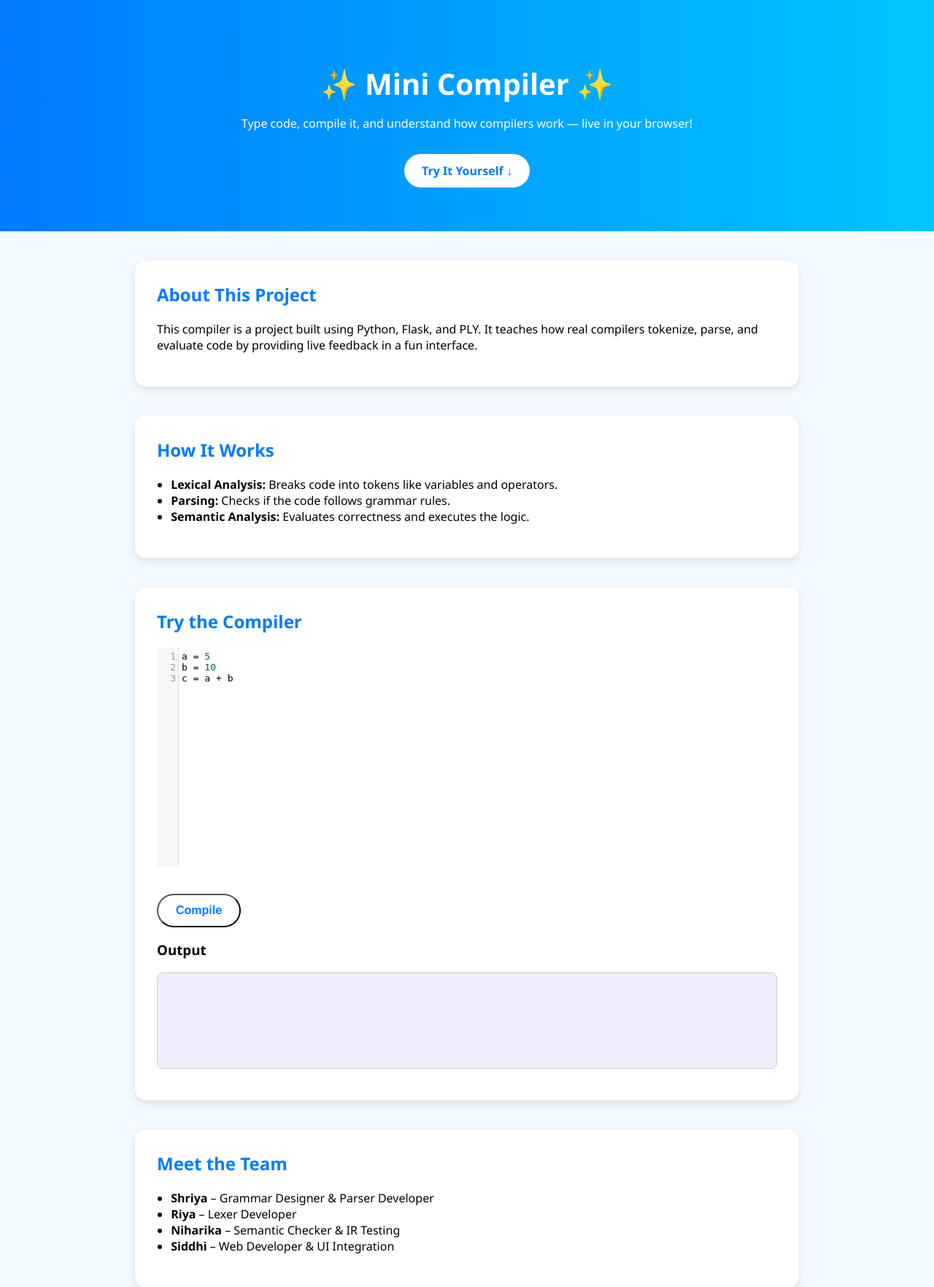
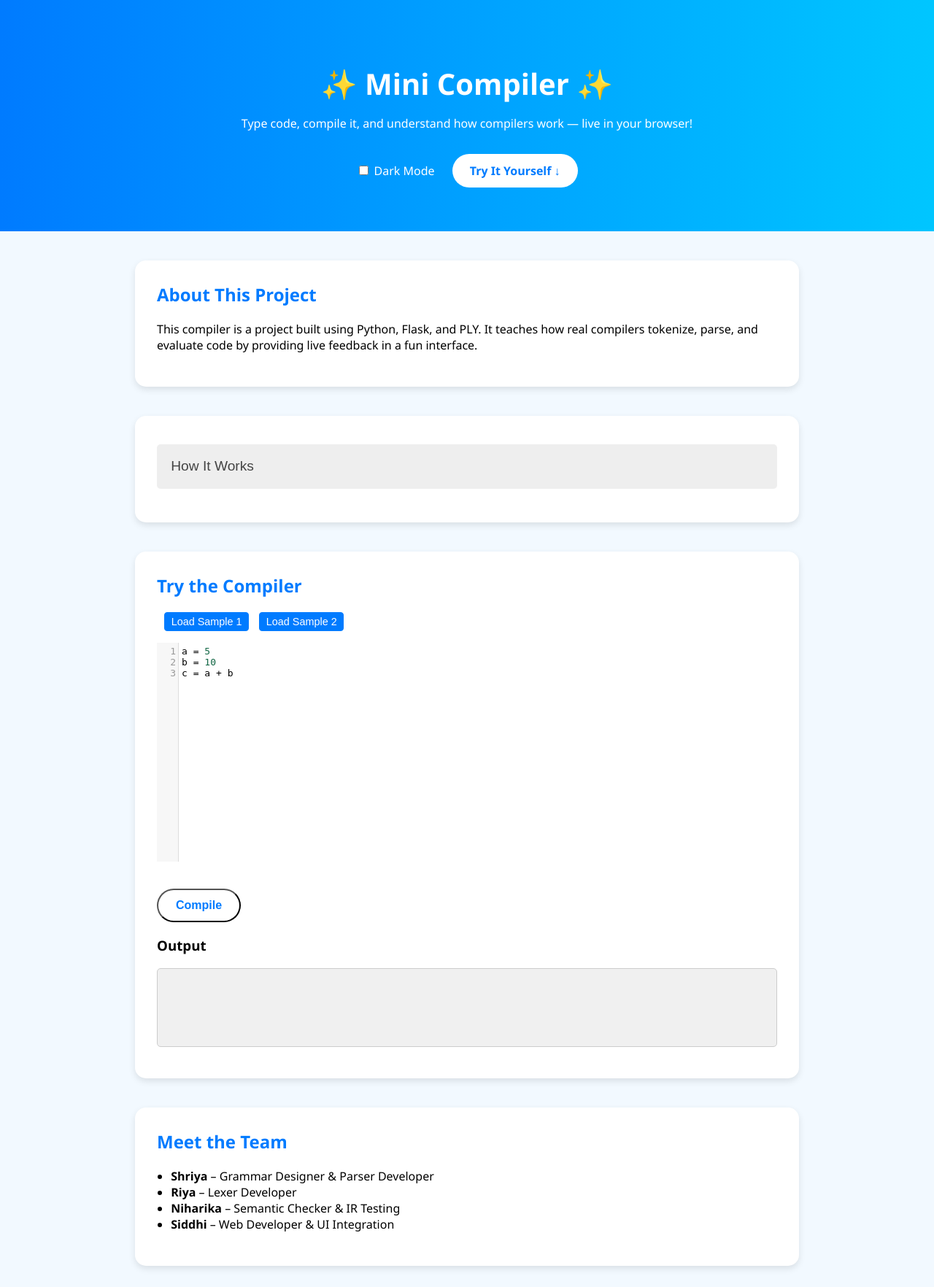
Before and after one commit to shriya-code-sketch/mini_compiler, a Flask app: page / in a window 1280 px wide. Shown: the top 1764 px of the page at 73% size. Run offline with Flask 3, Linux system fonts and the light colour scheme.

Commit message:
Update index.html

```diff
--- a/templates/index.html
+++ b/templates/index.html
@@ -2,16 +2,122 @@
 <html lang="en">
 <head>
   <meta charset="UTF-8" />
+  <meta name="viewport" content="width=device-width, initial-scale=1" />
   <title>Mini Compiler</title>
   <link rel="stylesheet" href="{{ url_for('static', filename='style.css') }}">
   <link rel="stylesheet" href="https://cdnjs.cloudflare.com/ajax/libs/codemirror/5.65.12/codemirror.min.css" />
   <link rel="stylesheet" href="https://unpkg.com/aos@2.3.1/dist/aos.css" />
+
+  <style>
+    /* Dark mode styles */
+    body.dark-mode {
+      background-color: #121212;
+      color: #eee;
+    }
+    body.dark-mode .info-card,
+    body.dark-mode .editor-card,
+    body.dark-mode .footer,
+    body.dark-mode header.hero {
+      background-color: #1e1e1e;
+      box-shadow: none;
+    }
+    body.dark-mode .CodeMirror {
+      background: #1e1e1e;
+      color: #eee;
+    }
+
+    /* Output box styles */
+    .output-box {
+      background-color: #f0f0f0;
+      padding: 1em;
+      max-height: 200px;
+      overflow-y: auto;
+      font-family: monospace;
+      white-space: pre-wrap;
+      border-radius: 5px;
+      border: 1px solid #ccc;
+      min-height: 80px;
+      user-select: text;
+    }
+    body.dark-mode .output-box {
+      background-color: #333;
+      color: #ddd;
+      border-color: #555;
+    }
+
+    /* Collapsible card styles */
+    .collapsible {
+      background-color: #eee;
+      color: #444;
+      cursor: pointer;
+      padding: 1em;
+      width: 100%;
+      border: none;
+      text-align: left;
+      outline: none;
+      font-size: 1.2em;
+      border-radius: 5px;
+      margin-top: 0.5em;
+      transition: background-color 0.3s ease;
+    }
+    .collapsible:hover {
+      background-color: #ccc;
+    }
+    .collapsible.active {
+      background-color: #ccc;
+    }
+    .collapsible-content {
+      padding: 0 1em;
+      max-height: 0;
+      overflow: hidden;
+      transition: max-height 0.3s ease;
+      background-color: white;
+      border-radius: 0 0 5px 5px;
+      box-shadow: inset 0 0 5px #aaa;
+      margin-bottom: 1em;
+    }
+    body.dark-mode .collapsible {
+      background-color: #333;
+      color: #ddd;
+    }
+    body.dark-mode .collapsible:hover,
+    body.dark-mode .collapsible.active {
+      background-color: #555;
+    }
+    body.dark-mode .collapsible-content {
+      background-color: #222;
+      box-shadow: inset 0 0 5px #000;
+    }
+
+    /* Button styles */
+    .btn-sample {
+      margin-left: 10px;
+      padding: 0.3em 0.6em;
+      font-size: 0.9em;
+      cursor: pointer;
+      border-radius: 4px;
+      border: 1px solid #007BFF;
+      background-color: #007BFF;
+      color: white;
+      transition: background-color 0.3s ease;
+    }
+    .btn-sample:hover {
+      background-color: #0056b3;
+      border-color: #0056b3;
+    }
+  </style>
 </head>
 <body>
   <header class="hero" data-aos="fade-down">
     <h1>✨ Mini Compiler ✨</h1>
     <p>Type code, compile it, and understand how compilers work — live in your browser!</p>
-    <a href="#try-it" class="btn">Try It Yourself ↓</a>
+
+    <!-- Dark mode toggle -->
+    <label style="cursor:pointer; user-select:none;">
+      <input type="checkbox" id="darkModeToggle" /> Dark Mode
+    </label>
+
+    <a href="#try-it" class="btn" style="margin-left: 20px;">Try It Yourself ↓</a>
   </header>
 
   <section class="info-card" data-aos="fade-up">
@@ -19,24 +125,38 @@
     <p>This compiler is a project built using Python, Flask, and PLY. It teaches how real compilers tokenize, parse, and evaluate code by providing live feedback in a fun interface.</p>
   </section>
 
+  <!-- Collapsible How It Works Section -->
   <section class="info-card" data-aos="fade-up">
-    <h2> How It Works</h2>
-    <ul>
-      <li><strong>Lexical Analysis:</strong> Breaks code into tokens like variables and operators.</li>
-      <li><strong>Parsing:</strong> Checks if the code follows grammar rules.</li>
-      <li><strong>Semantic Analysis:</strong> Evaluates correctness and executes the logic.</li>
-    </ul>
+    <button class="collapsible">How It Works</button>
+    <div class="collapsible-content">
+      <ul>
+        <li><strong>Lexical Analysis:</strong> Breaks code into tokens like variables and operators.</li>
+        <li><strong>Parsing:</strong> Checks if the code follows grammar rules.</li>
+        <li><strong>Semantic Analysis:</strong> Evaluates correctness and executes the logic.</li>
+      </ul>
+    </div>
   </section>
 
   <section id="try-it" class="editor-card" data-aos="fade-up">
-    <h2> Try the Compiler</h2>
-    <form method="POST">
+    <h2>Try the Compiler</h2>
+
+    <!-- Load sample code buttons -->
+    <button class="btn-sample" data-sample="
+    a = 5
+    b = 10
+    c = a + b">Load Sample 1</button>
+    <button class="btn-sample" data-sample="
+    x = 7
+    y = x * 3
+    z = y - 1">Load Sample 2</button>
+
+    <form method="POST" id="compileForm" style="margin-top: 1em;">
       <textarea id="code" name="code">{{ request.form.code or 'a = 5\nb = 10\nc = a + b' }}</textarea><br>
       <button type="submit" class="btn">Compile</button>
     </form>
 
     <h3> Output</h3>
-    <pre class="output-box">{{ output }}</pre>
+    <pre class="output-box" id="output-box"></pre>
   </section>
 
   <section class="info-card" data-aos="fade-up">
@@ -58,11 +178,64 @@
   <script src="https://unpkg.com/aos@2.3.1/dist/aos.js"></script>
   <script>
     AOS.init();
+
+    // Initialize CodeMirror editor
     var editor = CodeMirror.fromTextArea(document.getElementById("code"), {
       lineNumbers: true,
       mode: "python",
       theme: "default"
     });
+
+    // Dark mode toggle
+    const darkModeToggle = document.getElementById('darkModeToggle');
+    darkModeToggle.addEventListener('change', () => {
+      document.body.classList.toggle('dark-mode', darkModeToggle.checked);
+    });
+
+    // Load sample code buttons
+    const sampleButtons = document.querySelectorAll('.btn-sample');
+    sampleButtons.forEach(btn => {
+      btn.addEventListener('click', () => {
+        editor.setValue(btn.getAttribute('data-sample'));
+      });
+    });
+
+    // Collapsible cards
+    const collapsibles = document.querySelectorAll('.collapsible');
+    collapsibles.forEach(button => {
+      button.addEventListener('click', () => {
+        button.classList.toggle('active');
+        const content = button.nextElementSibling;
+        if (content.style.maxHeight){
+          content.style.maxHeight = null;
+        } else {
+          content.style.maxHeight = content.scrollHeight + "px";
+        }
+      });
+    });
+
+    // Typing animation for output
+    function typeOutput(text, element, speed = 30) {
+      element.textContent = '';
+      let i = 0;
+      function typing() {
+        if (i < text.length) {
+          element.textContent += text.charAt(i);
+          i++;
+          setTimeout(typing, speed);
+        }
+      }
+      typing();
+    }
+
+    // On page load, animate the existing output text from Flask variable
+    const outputText = `{{ output | replace('\n', '\\n') | replace('\r', '') | safe }}`;
+    const outputBox = document.getElementById('output-box');
+    if(outputText.trim()) {
+      typeOutput(outputText, outputBox);
+    }
+
+
   </script>
 </body>
 </html>
```
